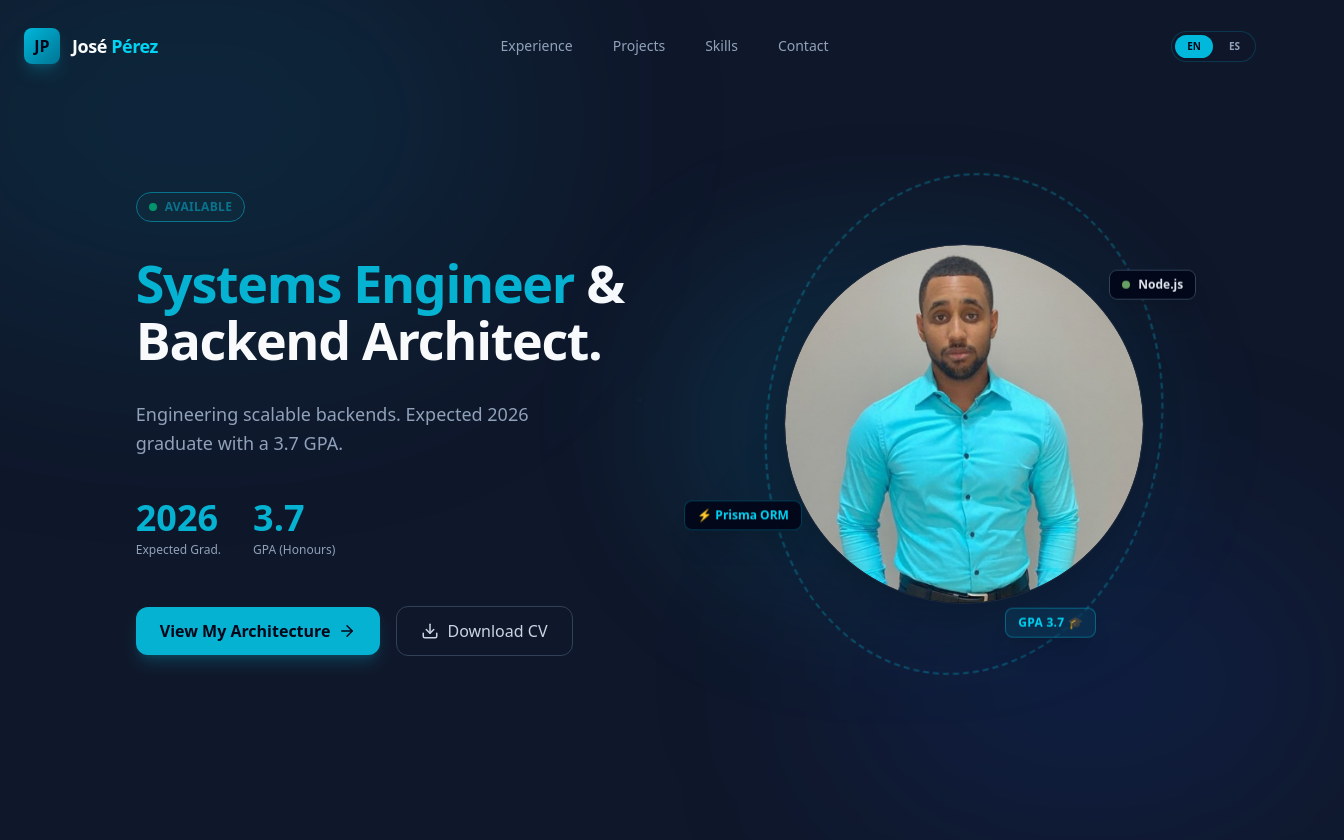
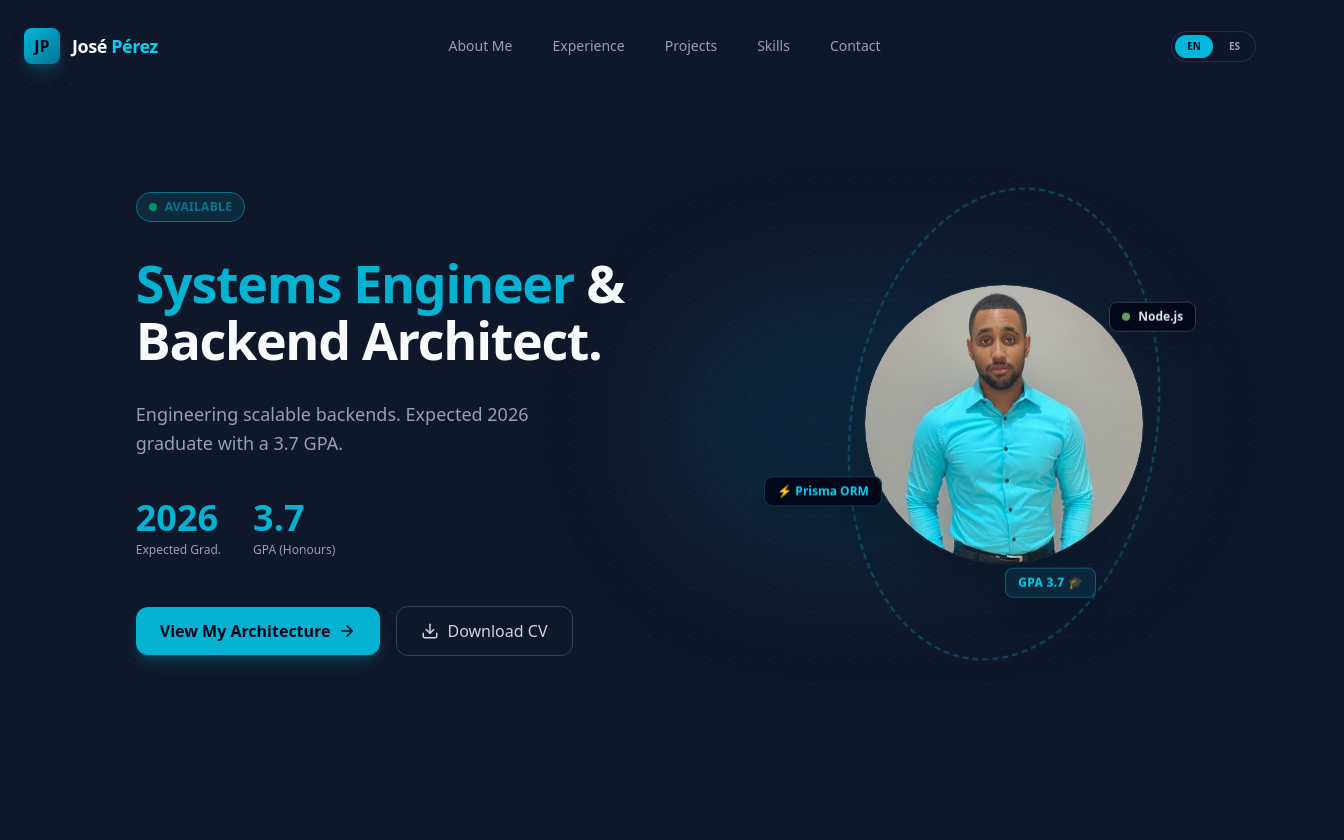
Before and after one commit to JosePerez0314/portfolio, a Next.js app: page / in a window 1280 px wide. Shown: the whole page, 1344 px wide, since content can reach past the window. After the commit the page ends 800 px from the top, so only its background shows below. Built offline with nearby package versions, Linux system fonts and the light colour scheme.

Commit message:
refactor(ui): update Navbar and Hero, adjust image properties
- Refactored Navbar and Hero components for improved structural layout
- Added 'About Me' anchor link to the primary navigation menu
- Adjusted profile image properties for better scaling and Next.js optimization

```diff
--- a/app/globals.css
+++ b/app/globals.css
@@ -37,13 +37,3 @@
     background-attachment: fixed;
   }
 }
-
-body::before {
-  content: "";
-  @apply absolute top-[-10%] left-[-10%] w-[50%] h-[50%] bg-cyan-500/10 blur-[120px] rounded-full pointer-events-none -z-10;
-}
-
-body::after {
-  content: "";
-  @apply absolute bottom-[-5%] right-[-5%] w-[40%] h-[40%] bg-blue-600/10 blur-[100px] rounded-full pointer-events-none -z-10;
-}
--- a/components/Hero.tsx
+++ b/components/Hero.tsx
@@ -73,9 +73,9 @@ const Hero = () => {
           <div className="absolute inset-0 bg-cyan-500/10 blur-3xl rounded-full" />
 
           {/* Image Container */}
-          <div className="relative w-64 h-64 md:w-90 md:h-90 flex items-center justify-center">
+          <div className="relative w-64 h-64 md:w-70 md:h-70 flex items-center justify-center">
             {/* Ring */}
-            <div className="absolute w-[140%] h-[110%] animate-spin-slow pointer-events-none">
+            <div className="absolute w-[170%] h-[110%] animate-spin-slow pointer-events-none">
               <div className="w-full h-full rounded-[50%] border-2 border-dashed border-cyan-500/30" />
             </div>
 
--- a/components/Navbar.tsx
+++ b/components/Navbar.tsx
@@ -15,6 +15,7 @@ const Navbar = () => {
   }, []);
 
   const navLinks = [
+    { label: lang === "EN" ? "About Me" : "Acerca de mi", href: "#about-me" },
     {
       label: lang === "EN" ? "Experience" : "Experiencia",
       href: "#experience",
```
